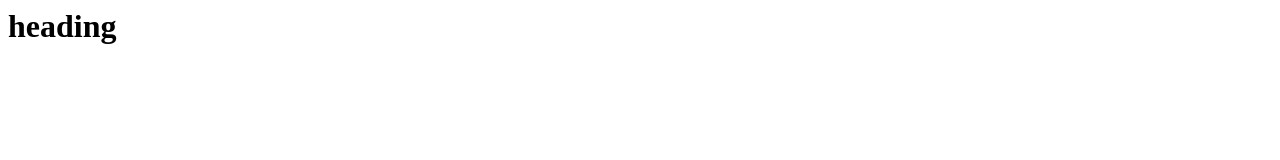
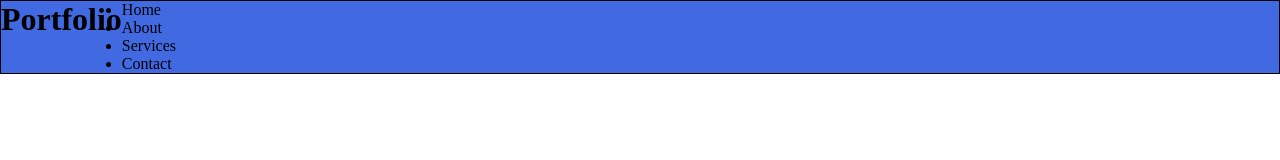
Before and after one commit to Mayurakkar10/Mayurakkar10.github.io, a plain HTML site: page index.html in a window 1280 px wide. Drawn offline with Linux system fonts and the light colour scheme.

Commit message:
Update index.html

```diff
--- a/index.html
+++ b/index.html
@@ -1,8 +1,41 @@
 <html>
   <head>
      <title>This is title</title>
+     <link href="style.css">
+     <style>
+        *{
+          margin: 0px;
+          padding: 0px;
+          box-sizing:border-box;
+        }
+        .container{
+           width:100%
+           min-height:300px;
+           border: 1px solid black;
+        }
+        .navbar{
+          width:100%;
+          display:flex;
+          flex-direction:row;
+          background-color:royalblue;
+        }
+     </style>
   </head>
   <body>
-     <h1>heading</h1>
+      <div class="container">
+        <div class="navbar">
+           <div class="logo">
+              <h1>Portfolio</h1>
+           </div>
+            <div class="menu">
+               <ul>
+                 <li>Home</li>
+                 <li>About</li>
+                 <li>Services</li>
+                 <li>Contact</li>
+               </ul>
+            </div>
+        </div>
+      </div>
   </body>
 </html>
```
